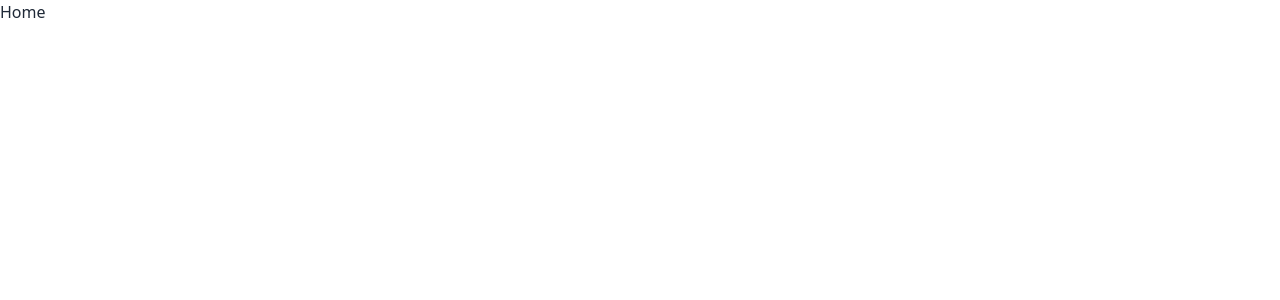
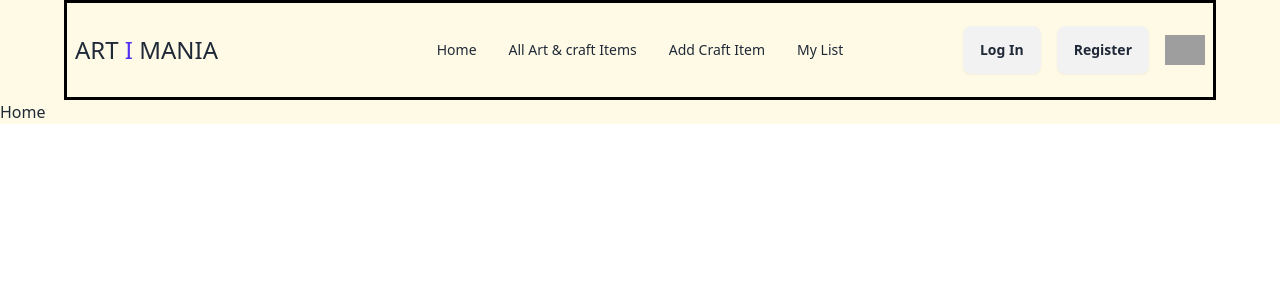
Before and after one commit to Sakib3602/art-mania-10, a React (Vite) app: page / in a window 1280 px wide. Shown: the top 300 px of the page. Built offline with nearby package versions, Linux system fonts and the light colour scheme; grey boxes are pictures that could not be loaded.

Commit message:
added navbar

```diff
--- a/src/AuthProvaider.jsx
+++ b/src/AuthProvaider.jsx
@@ -1,5 +1,3 @@
-
-
 import {  createContext } from "react";
 
 // Create a Context
--- a/src/components/Home.jsx
+++ b/src/components/Home.jsx
@@ -6,7 +6,7 @@ const Home = () => {
     const data = useContext(AuthContext)
     console.log(data)
     return (
-        <div>
+        <div className='w-[100%] md:w-[95%] lg:w-[90%]'>
             <h1>Home</h1>
         </div>
     );
--- /dev/null
+++ b/src/components/Nav.jsx
@@ -0,0 +1,40 @@
+import { Link } from "react-router-dom";
+
+
+const Nav = () => {
+    return (
+        <>
+
+<div className="navbar w-[100%] md:w-[95%] lg:w-[90%] m-auto  border-black border-[3px] border-solid  lg:h-[100px]">
+  <div className="navbar-start">
+
+    <a className=" text-2xl">ART <span className="text-[#5131F3]">I</span> MANIA</a>
+  </div>
+  <div className="navbar-center hidden lg:flex">
+    <ul className="menu menu-horizontal px-1">
+        <li> <Link to={"/"}>Home</Link></li>
+        <li> <Link to={"/craftItem"}>All Art & craft Items</Link></li>
+        <li> <Link to={"/addItem"}>Add Craft Item</Link></li>
+        <li> <Link to={"/addItem"}>My List</Link></li>
+
+
+
+
+    </ul>
+  </div>
+  <div className="navbar-end lg:space-x-4">
+  <Link to={'/login'}><a className="btn">Log In</a></Link>
+  <Link to={'/register'}><a className="btn">Register</a></Link>
+  <div className="w-10 rounded-full">
+          <img alt="Tailwind CSS Navbar component" src="https://daisyui.com/images/stock/photo-1534528741775-53994a69daeb.jpg" />
+        </div>
+
+
+  </div>
+</div>
+
+        </>
+    );
+};
+
+export default Nav;
--- /dev/null
+++ b/src/components/Root.jsx
@@ -0,0 +1,16 @@
+import { Outlet } from "react-router-dom";
+import Nav from "./Nav";
+
+
+const Root = () => {
+    return (
+        <div>
+            <div className="bg-[#FFFAE5]">
+            <Nav></Nav>
+            <Outlet></Outlet>
+            </div>
+        </div>
+    );
+};
+
+export default Root;
```
Also changed, not shown: src/main.jsx (+8 -1 lines).
